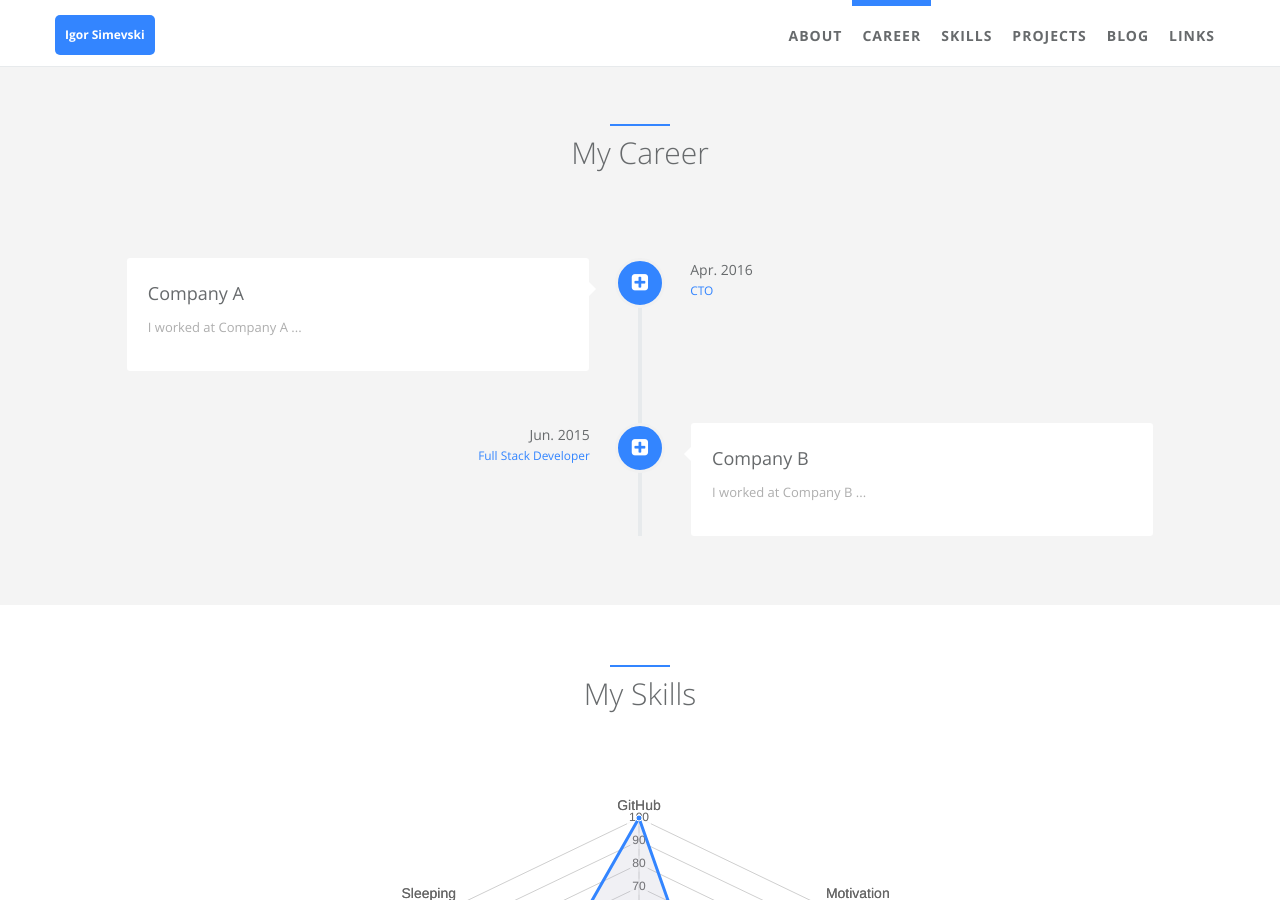
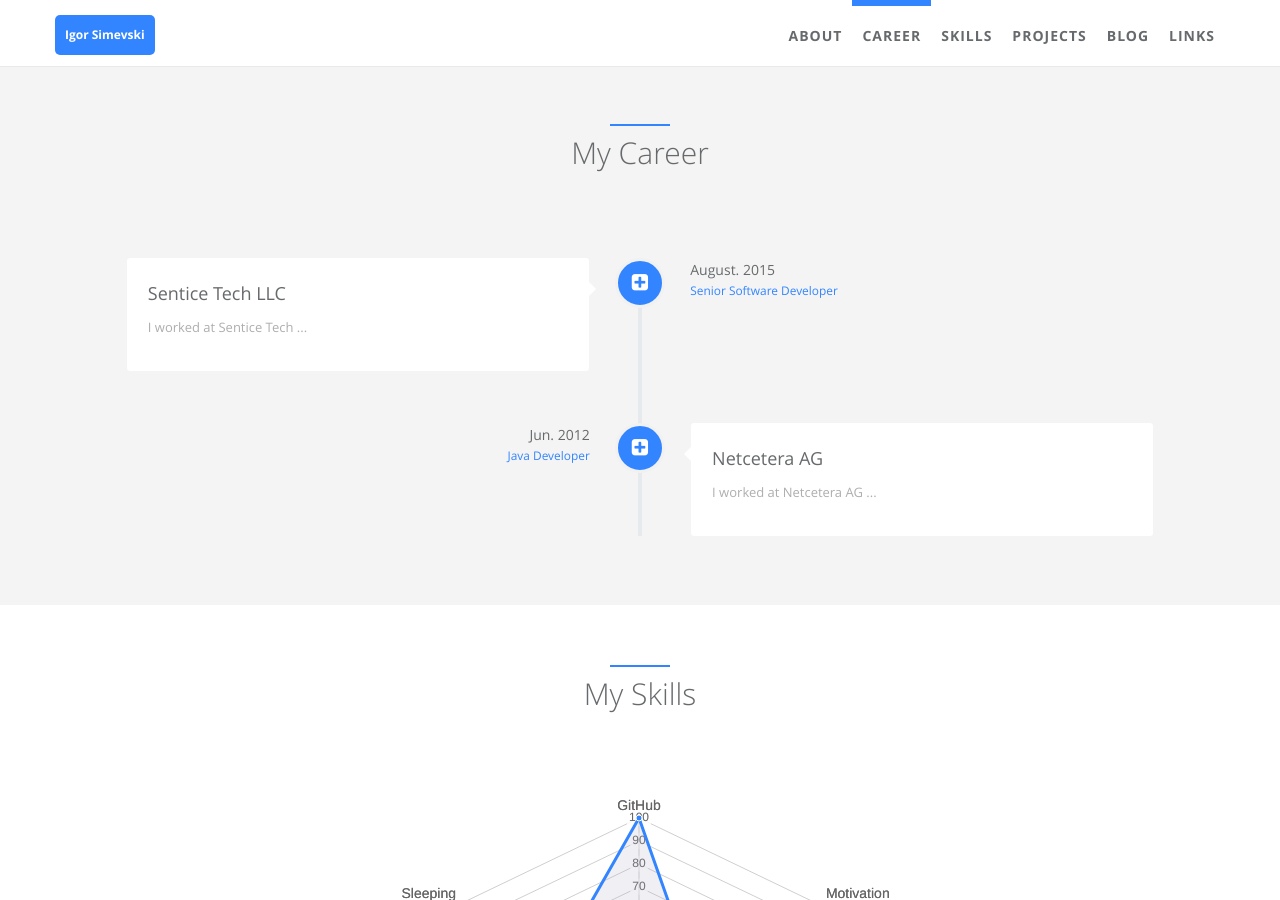
Before and after one commit to igorsimevski/igorsimevski.github.io, a Jekyll site: the page built from index.html, in a window 1280 px wide and 900 px high, scrolled down 818 px. Built offline with Jekyll 4.4.1, drawn with Linux system fonts in a browser that asks for light colours.

Commit message:
Updetd carreer data

```diff
--- a/_data/index/careers.yml
+++ b/_data/index/careers.yml
@@ -1,29 +1,29 @@
 # careers section data
 # if you don't have language feature(language.yml is empty), ignore "i18n" items
 - name:
-    detail: Company A
+    detail: Sentice Tech LLC
     i18n: company_a
   desc:
-    detail: I worked at Company A ...
+    detail: I worked at Sentice Tech ...
     i18n: company_a_desc
   date:
-    detail: Apr. 2016
+    detail: August. 2015
     i18n: company_a_date
   job:
-    detail: CTO
+    detail: Senior Software Developer
     i18n: company_a_job
   icon: fa-plus-square
 
 - name:
-    detail: Company B
+    detail: Netcetera AG
     i18n: company_b
   desc:
-    detail: I worked at Company B ...
+    detail: I worked at Netcetera AG ...
     i18n: company_b_desc
   date:
-    detail: Jun. 2015
+    detail: Jun. 2012
     i18n: company_b_date
   job:
-    detail: Full Stack Developer
+    detail: Java Developer
     i18n: company_b_job
   icon: fa-plus-square
```
